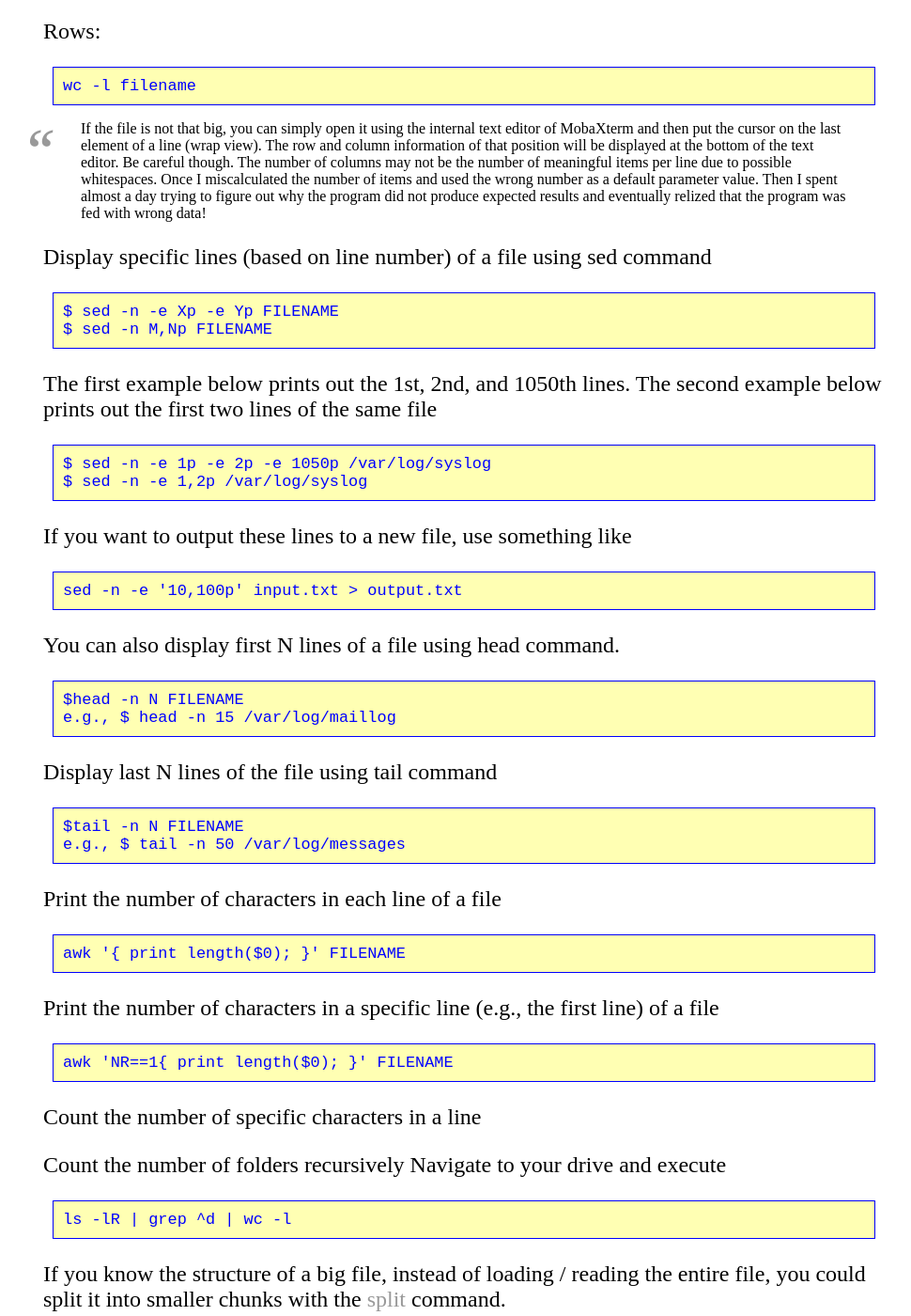
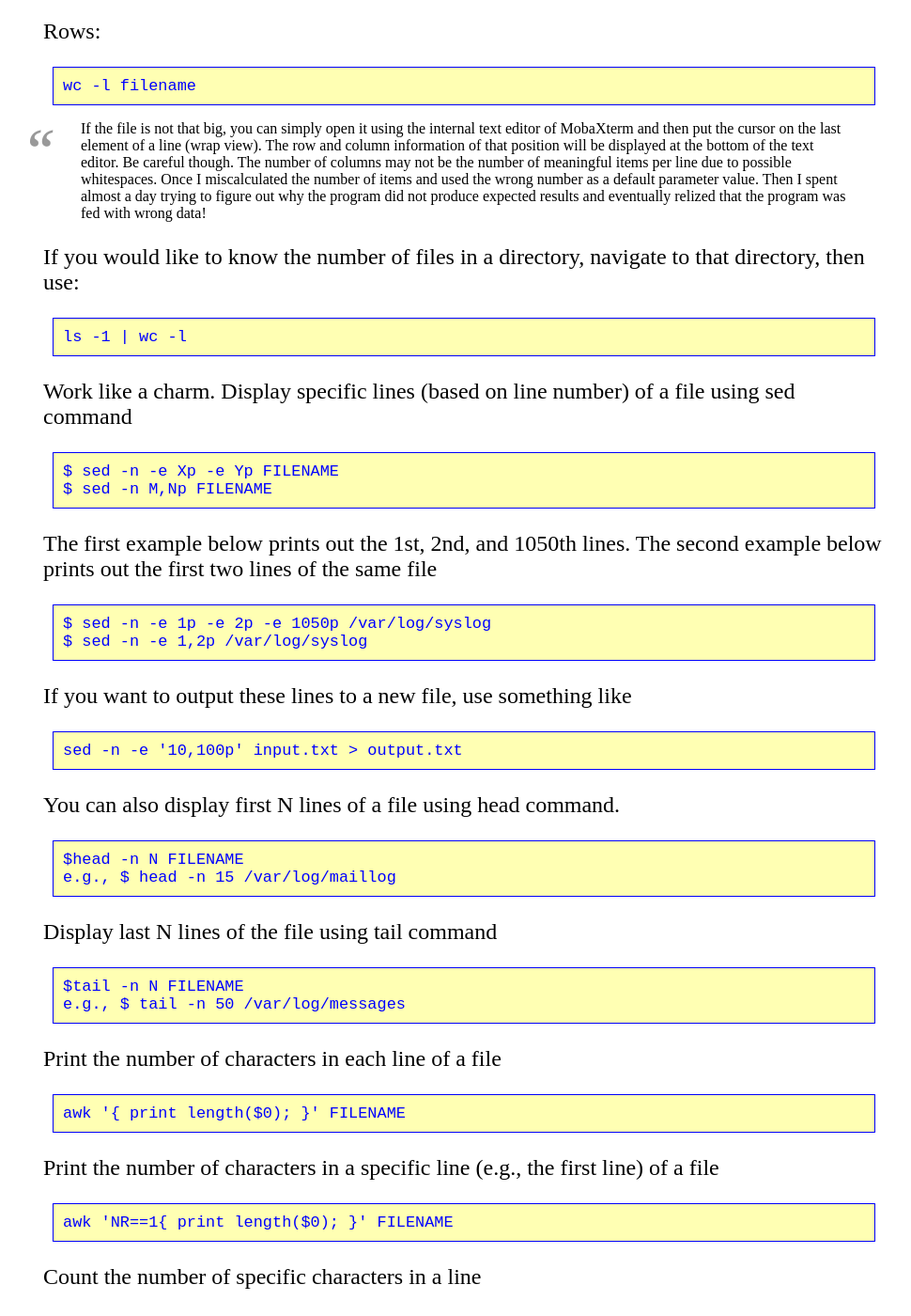
Before and after one commit to lybird300/lybird300.github.io, a Jekyll site: the page built from _posts/2015-05-01-inspect-big-file.md, in a window 1280 px wide and 1400 px high, scrolled down 1817 px. Shown: the whole window at 94% size, without its empty margins (146-1116 px from the left). Built offline with Jekyll 4.4.1, drawn with Linux system fonts in a browser that asks for light colours; some of the changed text lies outside the part shown.

Commit message:
Update 2015-05-01-inspect-big-file.md

```diff
--- a/_posts/2015-05-01-inspect-big-file.md
+++ b/_posts/2015-05-01-inspect-big-file.md
@@ -31,6 +31,9 @@
 Rows:
 <pre><code>wc -l filename</code></pre>
 <blockquote>If the file is not that big, you can simply open it using the internal text editor of MobaXterm and then put the cursor on the last element of a line (wrap view). The row and column information of that position will be displayed at the bottom of the text editor. Be careful though. The number of columns may not be the number of meaningful items per line due to possible whitespaces. Once I miscalculated the number of items and used the wrong number as a default parameter value. Then I spent almost a day trying to figure out why the program did not produce expected results and eventually relized that the program was fed with wrong data!</blockquote>
+If you would like to know the number of files in a directory, navigate to that directory, then use:
+<pre><code>ls -1 | wc -l</code></pre>
+Work like a charm.
 Display specific lines (based on line number) of a file using sed command
 <pre><code>$ sed -n -e Xp -e Yp FILENAME
 $ sed -n M,Np FILENAME</code></pre>
@@ -50,6 +53,10 @@
 Print the number of characters in a specific line (e.g., the first line) of a file
 <pre><code>awk 'NR==1{ print length($0); }' FILENAME</code></pre>
 Count the number of specific characters in a line
+
+Finding a File Containing a Particular Text String
+<pre><code>grep [option] "text string to search” directory-path<br/>
+e.g., grep -r "redeem reward" /home/tom/ searches for a text string all files under a directory (-r means recursively)</code></pre>
 
 Count the number of folders recursively
 Navigate to your drive and execute
```
